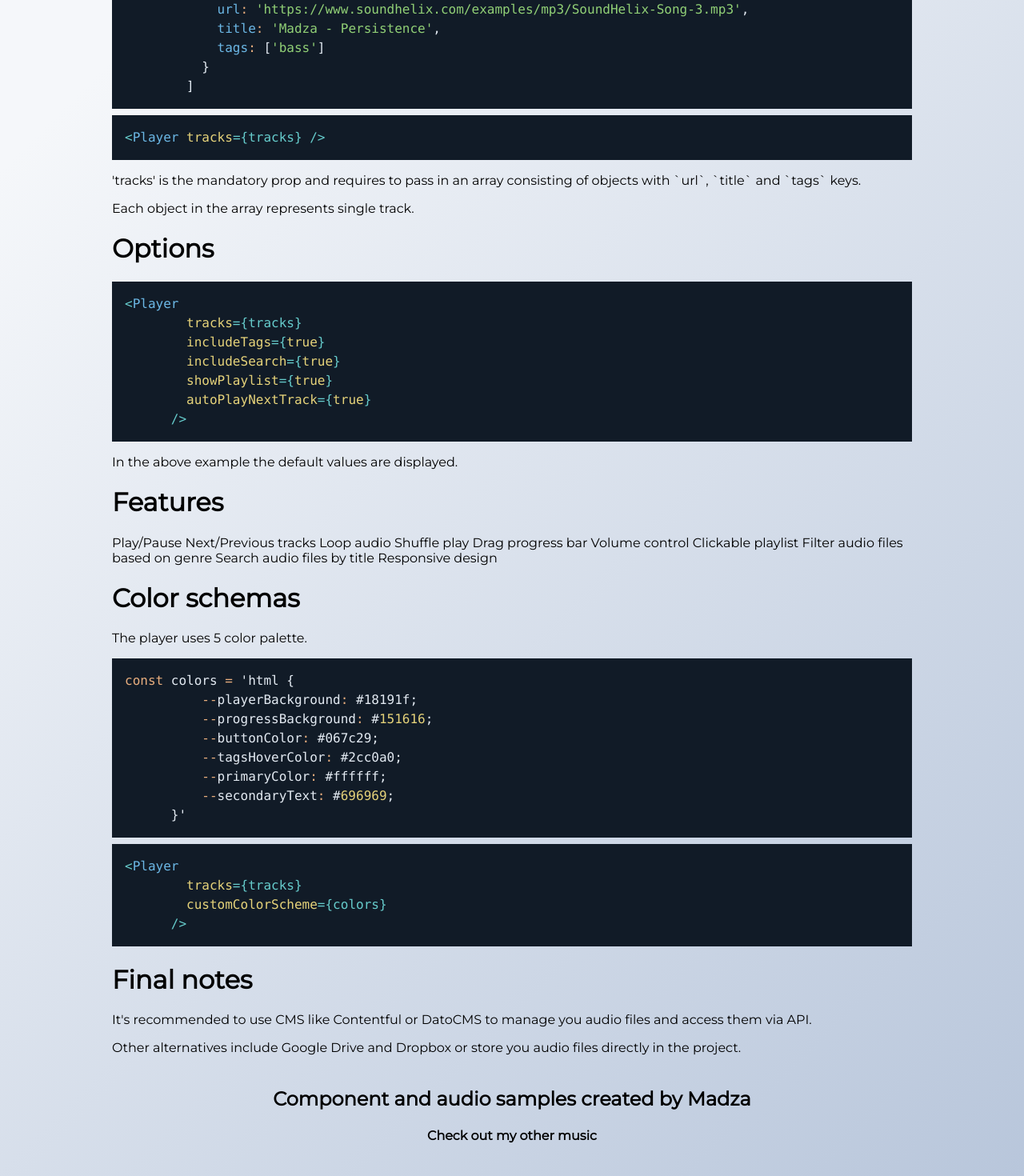
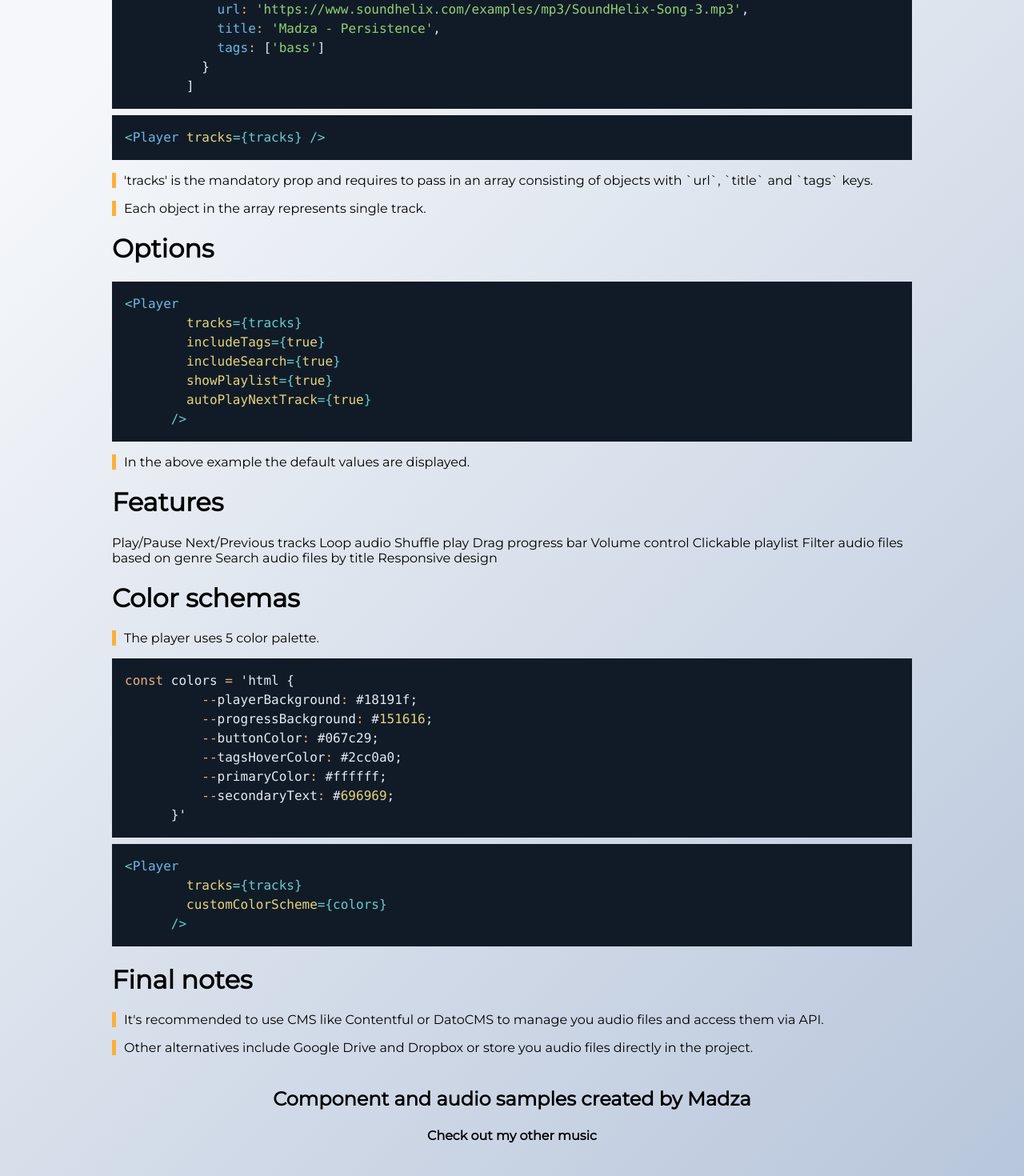
Before and after one commit to madzadev/audio-player, a React (Create React App) app in the folder example/: page / in a window 1280 px wide. Shown: the part 679-2149 px from the top of the page at 80% size. Built offline with nearby package versions, Linux system fonts and the light colour scheme.

Commit message:
styled example notes

```diff
--- a/example/src/App.js
+++ b/example/src/App.js
@@ -71,11 +71,11 @@ const App = () => {
       <SyntaxHighlighter language='jsx' style={coldarkDark}>
         {`<Player tracks={tracks} />`}
       </SyntaxHighlighter>
-      <p>
+      <p className='note'>
         'tracks' is the mandatory prop and requires to pass in an array
         consisting of objects with `url`, `title` and `tags` keys.
       </p>
-      <p>Each object in the array represents single track.</p>
+      <p className='note'>Each object in the array represents single track.</p>
       <h1>Options</h1>
       <SyntaxHighlighter language='jsx' style={coldarkDark}>
         {`<Player
@@ -86,13 +86,15 @@ const App = () => {
         autoPlayNextTrack={true}
       />`}
       </SyntaxHighlighter>
-      <p>In the above example the default values are displayed.</p>
+      <p className='note'>
+        In the above example the default values are displayed.
+      </p>
       <h1>Features</h1>
       Play/Pause Next/Previous tracks Loop audio Shuffle play Drag progress bar
       Volume control Clickable playlist Filter audio files based on genre Search
       audio files by title Responsive design
       <h1>Color schemas</h1>
-      <p>The player uses 5 color palette.</p>
+      <p className='note'>The player uses 5 color palette.</p>
       <SyntaxHighlighter language='javascript' style={coldarkDark}>
         {`const colors = 'html {
           --playerBackground: #18191f;
@@ -110,11 +112,11 @@ const App = () => {
       />`}
       </SyntaxHighlighter>
       <h1>Final notes</h1>
-      <p>
+      <p className='note'>
         It's recommended to use CMS like Contentful or DatoCMS to manage you
         audio files and access them via API.
       </p>
-      <p>
+      <p className='note'>
         Other alternatives include Google Drive and Dropbox or store you audio
         files directly in the project.
       </p>
--- a/example/src/index.css
+++ b/example/src/index.css
@@ -15,6 +15,11 @@ h4 {
   font-family: 'Montserrat', sans-serif;
 }
 
+.note {
+  padding-left: 10px;
+  border-left: 5px solid rgb(255, 175, 55);
+}
+
 pre {
   font-family: 'Montserrat', sans-serif;
   font-size: 16px;
```
